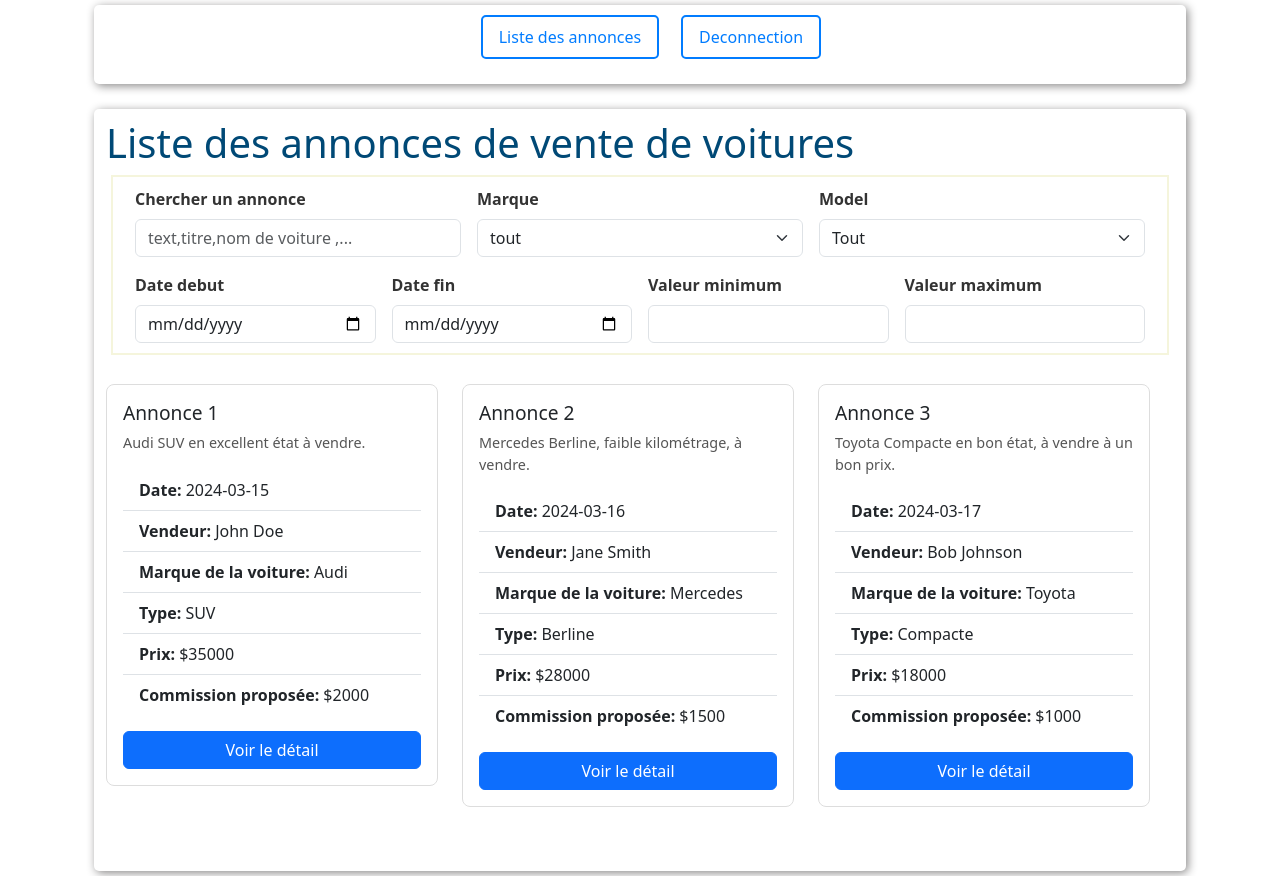
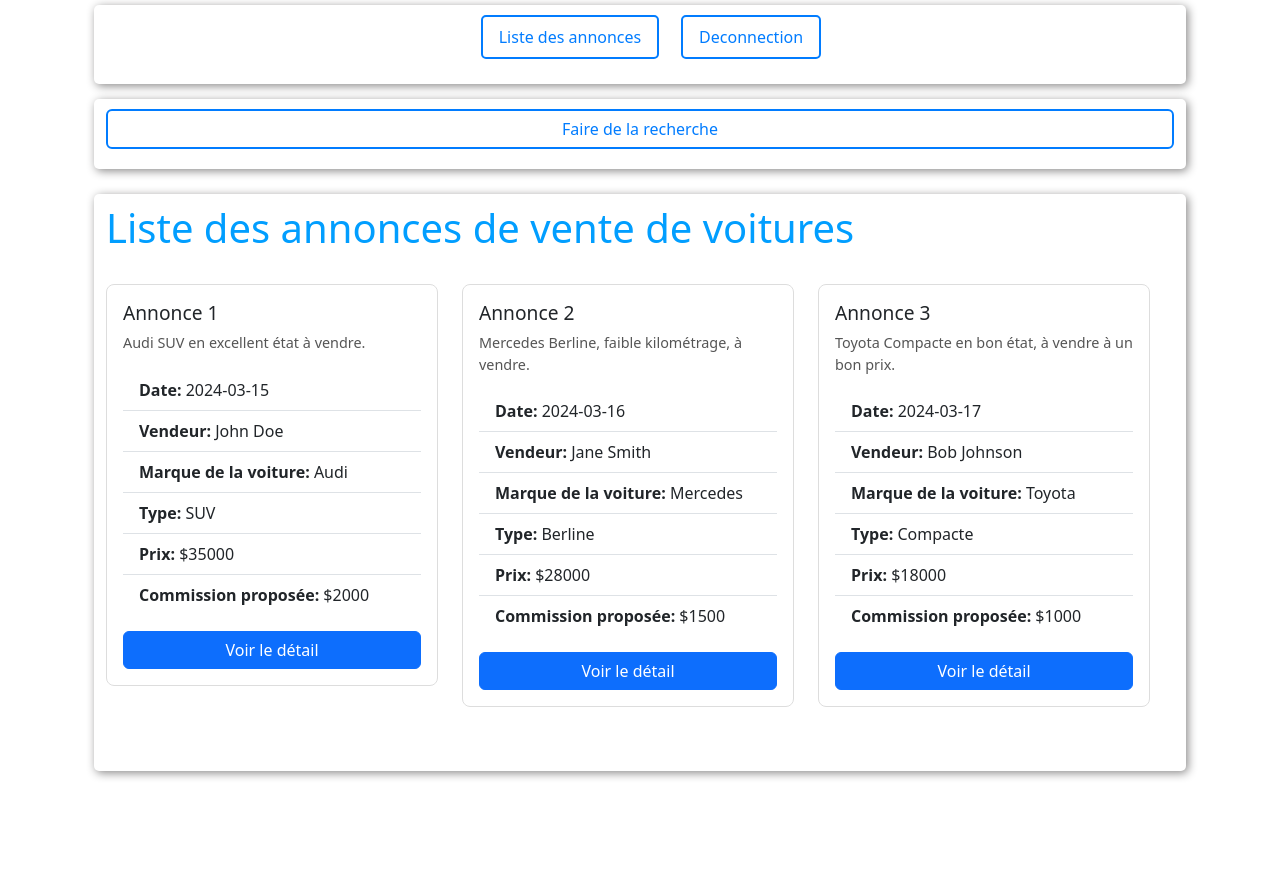
Before and after one commit to judi1968/cloud-S5-front-office-front, a React (Create React App) app: page /home in a window 1280 px wide. After the commit the page ends 800 px from the top, so only its background shows below. Built offline with nearby package versions, Linux system fonts and the light colour scheme.

Commit message:
list rechreche

```diff
--- a/src/assets/css/Home.css
+++ b/src/assets/css/Home.css
@@ -30,5 +30,5 @@
   }
 
   main h1 {
-    color: #004976;
+    color: #019eff;
   }
--- a/src/assets/css/ListAnnonce.css
+++ b/src/assets/css/ListAnnonce.css
@@ -31,7 +31,87 @@
     border-color: white;
 }
 .recherche-annonce{
-    border: 2px solid beige;
-    padding: 10px;
-    margin: 5px;
+    margin-top: 5px;
+    margin-bottom: 20px;
+    padding-top: 10px;
+    padding-bottom: 20px;
+    box-shadow: 2px 2px 10px rgb(137, 136, 136);
+    border-radius: 5px;
+    animation: fadeInUp 0.5s ease-in-out forwards; /* Ajout de l'animation ici */
 }
+.btn-ouvre {
+    position: relative;
+    background-color: #017cff00;
+    color: #017cff;
+    border: 2px solid #017cff;
+    overflow: hidden;
+}
+
+.btn-ouvre::before {
+    content: '';
+    position: absolute;
+    top: 0;
+    left: -100%;
+    width: 100%;
+    height: 100%;
+    background: linear-gradient(to right, #017cff 0%, #017cff 50%, transparent 50%, transparent 100%);
+    background-size: 200% 100%;
+    transition: left 1s;
+}
+
+.btn-ouvre:hover::before {
+    left: 100%;
+}
+
+.btn-ouvre:hover {
+    background-color: #019eff;
+    color: white;
+    border-color: white;
+}
+
+
+.btn-ferme {
+    margin-top: 10px;
+    position: relative;
+    background-color: #017cff00;
+    color: gray;
+    border: 2px solid gray;
+    overflow: hidden;
+}
+
+.btn-ferme::before {
+    content: '';
+    position: absolute;
+    top: 0;
+    left: -100%;
+    width: 100%;
+    height: 100%;
+    background: linear-gradient(to right, gray 0%, gray 50%, transparent 50%, transparent 100%);
+    background-size: 200% 100%;
+    transition: left 1s;
+}
+
+.btn-ferme:hover::before {
+    left: 100%;
+}
+
+.btn-ferme:hover {
+    background-color: rgb(122, 122, 122);
+    color: white;
+    border-color: white;
+}
+.recherche-annonce {
+  overflow: hidden;
+  max-height: auto;
+  transition: max-height 15s ease-in-out;
+}
+
+.recherche-annonce.open {
+  max-height: auto; /* ajustez la hauteur maximale selon vos besoins */
+  transition: max-height 0.3s ease-in-out;
+}
+
+.recherche-annonce.closed {
+  max-height: 100px;
+  transition: max-height 0.3s ease-in-out;
+}
--- a/src/pages/ListAnnonce.js
+++ b/src/pages/ListAnnonce.js
@@ -8,7 +8,18 @@ import './../assets/css/statTables.css';
 import './../assets/css/ListAnnonce.css';
 
 const ListAnnonce = () => {
+  const [isSearchOpen, setIsSearchOpen] = useState(false);
 
+  const handleToggleSearch = () => {
+    setIsSearchOpen(!isSearchOpen);
+  };
+
+  const handleSearch = () => {
+    // Ajoutez ici la logique de recherche en fonction des champs du formulaire
+    console.log('Recherche effectuée');
+    // Vous pouvez réinitialiser les champs du formulaire ici si nécessaire
+    // setIsSearchOpen(false);
+  };
   const [selectedAnnonce, setSelectedAnnonce] = useState(null);
   const annoncesData = [
     {
@@ -74,17 +85,17 @@ const ListAnnonce = () => {
 
 
   return (
-    <div className="container mt-12 grid-container">
+    <div className="container mt-12">
       <header>
         <Header />
       </header>
 
-      <main className="mt-12">
-        <div className="container mt-12 table-container">
-          <h1>Liste des annonces de vente de voitures</h1>
-          <div class="row recherche-annonce">
-          <div class="d-flex flex-wrap align-items-center">
-             <form class="row g-3 needs-validation" novalidate>
+      <main className="mt-12 grid-container container">
+      <div className='row'>
+      <div className={`recherche-annonce recherche-div ${isSearchOpen ? 'open' : 'closed'}`}>
+      {isSearchOpen ? (
+        <div className="d-flex flex-wrap align-items-center">
+          <form className="row g-3 needs-validation" noValidate>
                 <div class="col-md-4">
                   <label for="validationCustom00" class="form-label">Chercher un annonce</label>
                   <input type="text" class="form-control" id="validationCustom00" placeholder='text,titre,nom de voiture ,...'/>
@@ -124,9 +135,19 @@ const ListAnnonce = () => {
                 </div>
 
               </form>
+
+              <button className="btn btn-primary btn-ferme" onClick={handleToggleSearch}>
+                Fermer le recherche
+              </button>
             </div>
+            ) : (
+              <button className="btn btn-primary btn-ouvre" onClick={handleToggleSearch}>
+                Faire de la recherche
+              </button>
+            )}
         </div>
-
+        <div className="container table-container annonce-div">
+          <h1>Liste des annonces de vente de voitures</h1>
           <br></br>
           <div className='row'>
             {selectedAnnonce ? (
@@ -147,6 +168,7 @@ const ListAnnonce = () => {
             )}
           </div>
         </div>
+      </div>
       </main>
     </div>
   );
```
Lines whose indentation alone changed are shown as unchanged.
